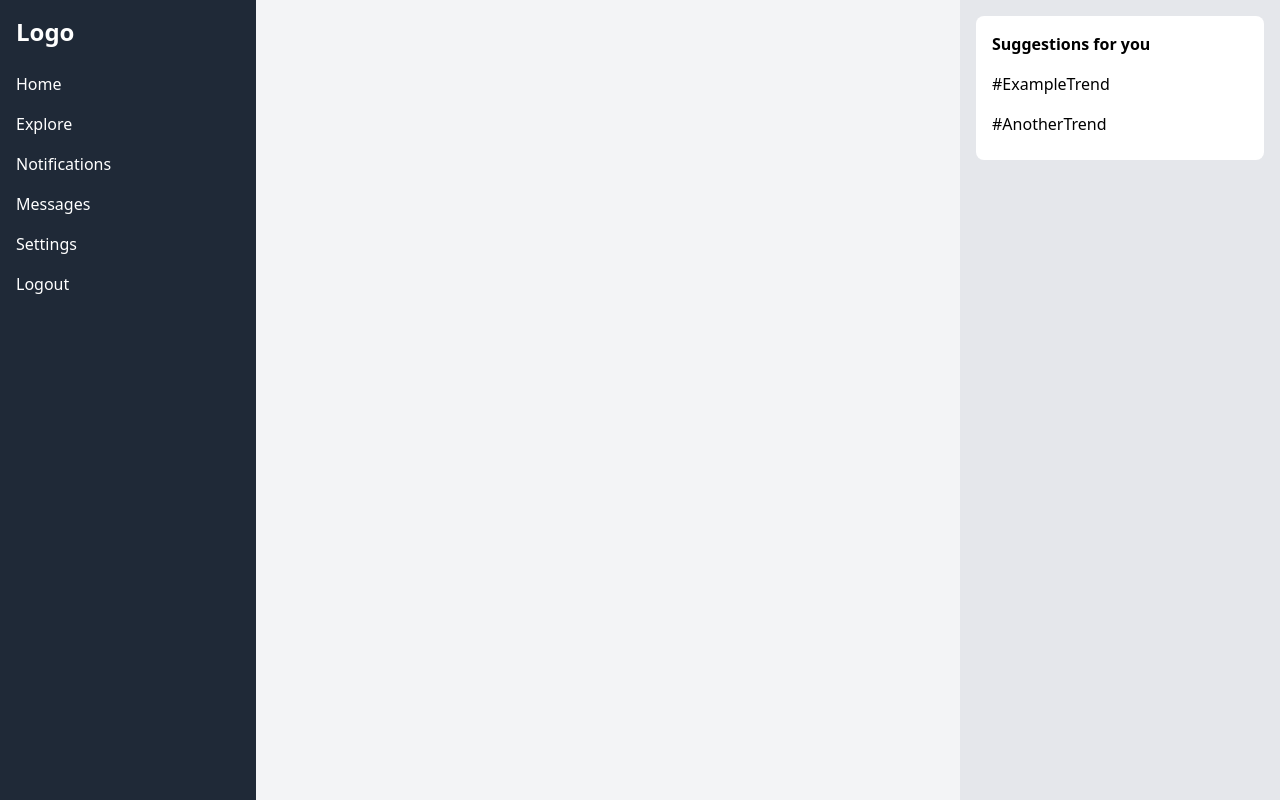
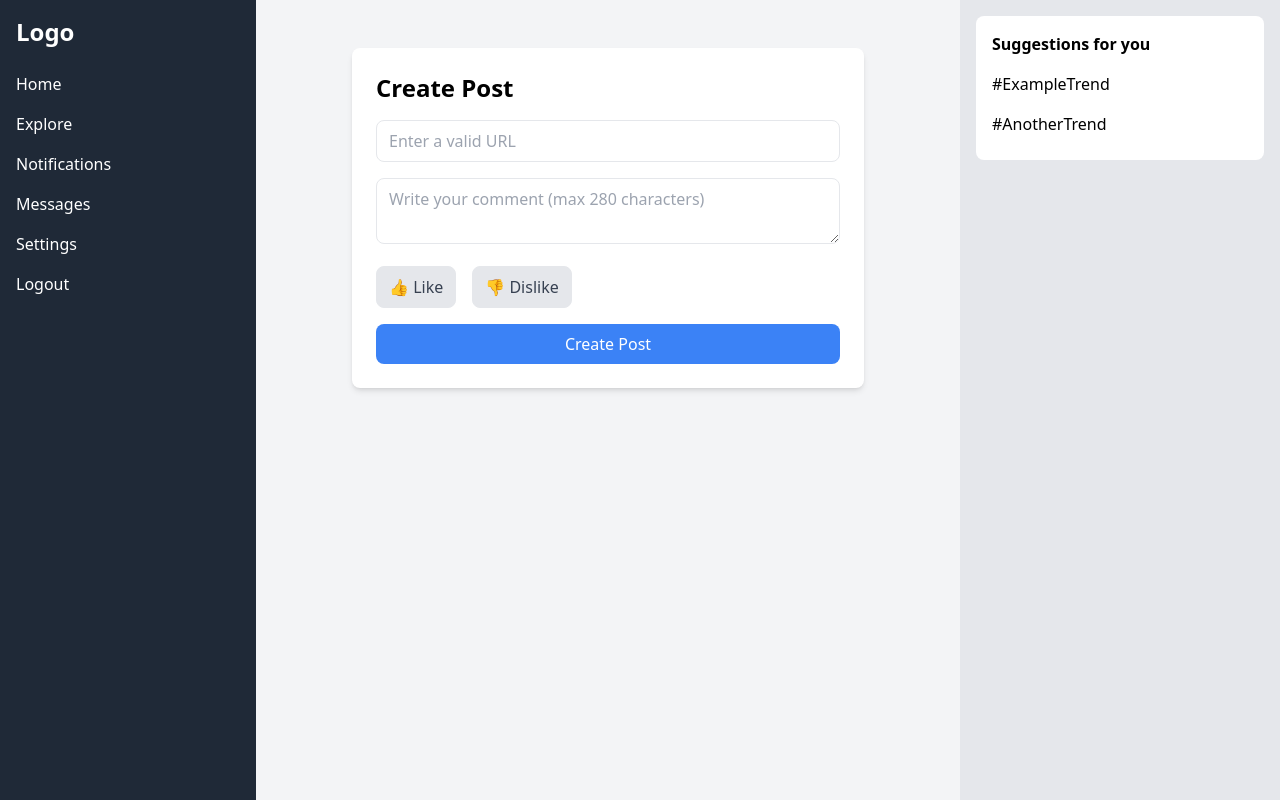
Before and after one commit to itsbehnam/linkspace-frontend, a SvelteKit app: page / in a window 1280 px wide. Built offline with nearby package versions, Linux system fonts and the light colour scheme; no server answers.

Commit message:
added post creation

```diff
--- /dev/null
+++ b/src/lib/components/CreatePost.svelte
@@ -0,0 +1,85 @@
+<script>
+  import { createPost } from '$lib/api';
+  import { session } from '$lib/stores/session';
+  import { get } from 'svelte/store';
+
+  let link = '';
+  let content = '';
+  let likedByCreator = null;
+  let loading = false;
+  let errorMessage = '';
+
+  async function handleSubmit(event) {
+    event.preventDefault();
+    loading = true;
+    errorMessage = '';
+
+    const token = get(session).token;
+
+    try {
+      await createPost({ link, content, liked_by_creator: likedByCreator }, token);
+      link = '';
+      content = '';
+      likedByCreator = null;
+      // Optionally, you can emit an event or trigger a reload of the posts
+    } catch (error) {
+      errorMessage = 'Error creating post. Please try again.';
+    } finally {
+      loading = false;
+    }
+  }
+</script>
+
+<div class="max-w-lg mx-auto bg-white p-6 rounded-lg shadow-md">
+  <h2 class="text-2xl font-bold mb-4">Create Post</h2>
+  <form on:submit|preventDefault={handleSubmit}>
+    <div class="mb-4">
+      <input
+        type="url"
+        bind:value={link}
+        required
+        class="w-full px-3 py-2 border rounded-lg"
+        placeholder="Enter a valid URL"
+      />
+    </div>
+    <div class="mb-4">
+      <textarea
+        bind:value={content}
+        required
+        class="w-full px-3 py-2 border rounded-lg"
+        placeholder="Write your comment (max 280 characters)"
+        maxlength="280"
+      ></textarea>
+    </div>
+    <div class="mb-4 flex items-center space-x-4">
+      <button
+        type="button"
+        class={`px-3 py-2 border rounded-lg ${likedByCreator === true ? 'bg-blue-500 text-white' : 'bg-gray-200 text-gray-700'}`}
+        on:click={() => likedByCreator = true}
+      >
+        👍 Like
+      </button>
+      <button
+        type="button"
+        class={`px-3 py-2 border rounded-lg ${likedByCreator === false ? 'bg-red-500 text-white' : 'bg-gray-200 text-gray-700'}`}
+        on:click={() => likedByCreator = false}
+      >
+        👎 Dislike
+      </button>
+    </div>
+    {#if errorMessage}
+      <p class="text-red-500 mb-4">{errorMessage}</p>
+    {/if}
+    <button
+      type="submit"
+      class="w-full bg-blue-500 text-white py-2 rounded-lg"
+      disabled={loading}
+    >
+      {#if loading}
+        Creating...
+      {:else}
+        Create Post
+      {/if}
+    </button>
+  </form>
+</div>
--- a/src/routes/(app)/+page.svelte
+++ b/src/routes/(app)/+page.svelte
@@ -1,3 +1,7 @@
 <script>
+	import CreatePost from '$lib/components/CreatePost.svelte';
+</script>
 
-</script>
+<div class="container mx-auto px-4 py-8">
+	<CreatePost />
+</div>
```
